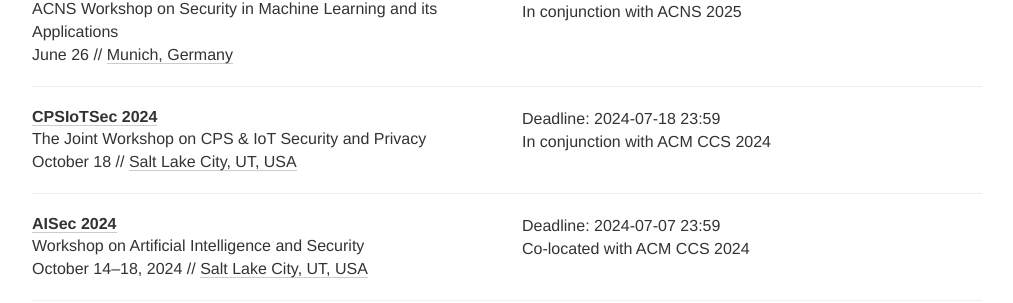
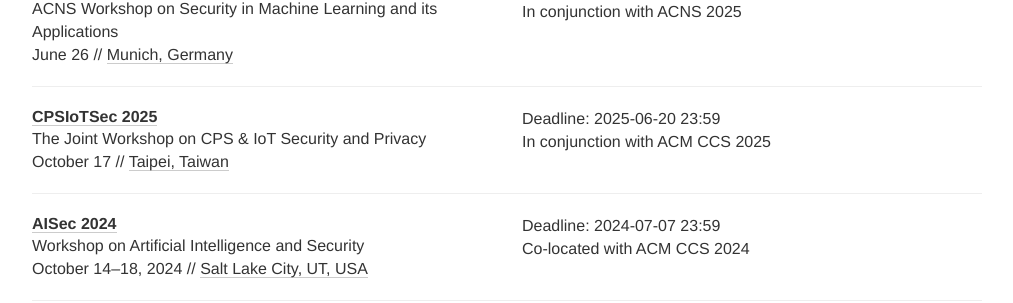
Before and after one commit to sec-deadlines/sec-deadlines.github.io, a Jekyll site: the page built from index.html, in a window 1280 px wide and 900 px high, scrolled down 12127 px. Shown: the part 152-455 px from the top of the window, without its empty margins (133-1146 px from the left). Built offline with Jekyll 4.4.1, drawn with Linux system fonts in a browser that asks for light colours; nearby versions of some CDN libraries; comment, search, counter and statistics services are not loaded.

Commit message:
Update conferences.yml
Update CPSIoTSec'25 (@ ACM CCS 2025)

```diff
--- a/_data/conferences.yml
+++ b/_data/conferences.yml
@@ -791,12 +791,12 @@
 
 - name: CPSIoTSec
   description: The Joint Workshop on CPS & IoT Security and Privacy
-  year: 2024
-  link: https://cpsiotsec2024b.github.io/
-  deadline: ["2024-07-18 23:59"]
-  comment: In conjunction with ACM CCS 2024
-  date: October 18
-  place: Salt Lake City, UT, USA
+  year: 2025
+  link: https://cpsiotsec2025.github.io/
+  deadline: ["2025-06-20 23:59"]
+  comment: In conjunction with ACM CCS 2025
+  date: October 17
+  place: Taipei, Taiwan
   tags: [SEC, PRIV, SHOP]
 
 - name: AISec
```
